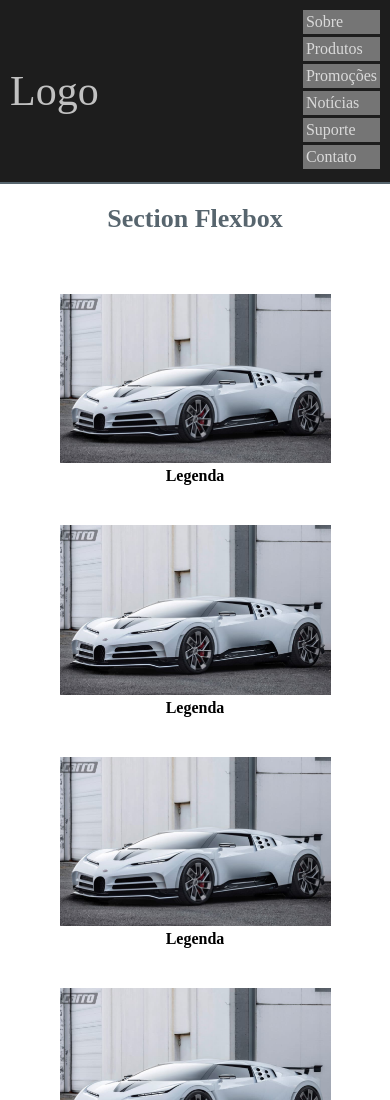
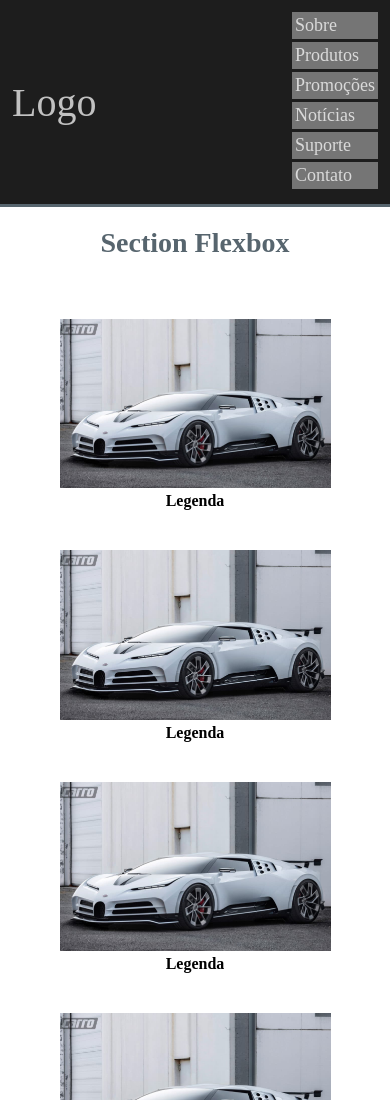
Before and after one commit to ThekokeBR/Lemuel_Felizardo_da_Silva, a plain HTML site: page index.html in a window 390 px wide. Shown: the top 1100 px of the page. Drawn offline with Linux system fonts and the light colour scheme.

Commit message:
Update styles.css

```diff
--- a/css/styles.css
+++ b/css/styles.css
@@ -12,26 +12,26 @@
 
 /* Estilos para o cabeçalho */
 header{
-    padding: 10px; /* Adiciona um preenchimento interno ao cabeçalho */
+    padding: 12px; /* Adiciona um preenchimento interno ao cabeçalho */
     background-color: rgb(29, 29, 29); /* Define a cor de fundo do cabeçalho */
     display: flex; /* Define o cabeçalho como um contêiner flexível */
     align-items: center; /* Centraliza verticalmente os itens dentro do cabeçalho */
     justify-content: space-between; /* Distribui o espaço entre os itens no cabeçalho */
-    border-bottom: 2px solid var(--colorPrimary); /* Adiciona uma borda inferior com a cor primária */
+    border-bottom: 3px solid var(--colorPrimary); /* Adiciona uma borda inferior com a cor primária */
+}
+
+/* Estilos para o logotipo no cabeçalho */
+header .logo{
+    font-size: 28px; /* Define o tamanho da fonte do logotipo */
+    color: var(--colorPrimary); /* Define a cor do logotipo */
+    font-weight: bold; /* Define o peso da fonte como negrito */
 }
 
 /* Estilos para lista, itens de lista e links no cabeçalho */
 header ul, li, a{
     display: flex; /* Define a lista, itens de lista e links como contêineres flexíveis */
-    gap: 16px; /* Define o espaço entre os elementos */
+    gap: 18px; /* Define o espaço entre os elementos */
     text-decoration: none; /* Remove a decoração de texto dos links */
-}
-
-/* Estilos para o logotipo no cabeçalho */
-header .logo{
-    font-size: 26px; /* Define o tamanho da fonte do logotipo */
-    color: var(--colorPrimary); /* Define a cor do logotipo */
-    font-weight: bold; /* Define o peso da fonte como negrito */
 }
 
 /* Estilos para links no cabeçalho */
@@ -51,7 +51,7 @@ h3{
     padding: 20px; /* Adiciona preenchimento interno ao elemento h3 */
     text-align: center; /* Centraliza o texto */
     color: var(--colorPrimary); /* Define a cor do texto */
-    font-size: 26px; /* Define o tamanho da fonte */
+    font-size: 28px; /* Define o tamanho da fonte */
 }
 
 /* Estilos para seções */
@@ -72,6 +72,13 @@ article {
     max-width: 600px; /* Define a largura máxima do artigo */
 }
 
+/* Estilos para parágrafos */
+p{
+    color: rgb(0, 0, 0); /* Define a cor do texto dos parágrafos */
+    font-weight: bold; /* Define o peso da fonte como negrito */
+    text-align: center; /* Centraliza o texto */
+}
+
 /* Estilos para imagens */
 img {
     width: 100%; /* Faz com que as imagens ocupem 100% da largura do contêiner pai */
@@ -79,27 +86,25 @@ img {
     max-width: 600px; /* Define a largura máxima da imagem */
 }
 
-/* Estilos para parágrafos */
-p{
-    color: rgb(0, 0, 0); /* Define a cor do texto dos parágrafos */
-    font-weight: bold; /* Define o peso da fonte como negrito */
-    text-align: center; /* Centraliza o texto */
-}
-
 /* Media query para telas menores que 600px */
 @media (max-width: 600px) {
     header .logo{
-        font-size: 42px; /* Aumenta o tamanho da fonte do logotipo */
+        font-size: 40px; /* Aumenta o tamanho da fonte do logotipo */
     }
     header a{
-        font-size: 42px; /* Aumenta o tamanho da fonte dos links */
+        font-size: 40px; /* Aumenta o tamanho da fonte dos links */
     }
     header nav a{
-        font-size: 16px; /* Define o tamanho da fonte dos links de navegação */
+        font-size: 18px; /* Define o tamanho da fonte dos links de navegação */
+    }
+    li {
+        background-color:rgb(117, 117, 117); /* Adiciona fundo cinza apenas aos itens da lista 'l' */
+        padding: 3px; /* Adiciona espaçamento interno */
+        margin-bottom: 3px; /* Adiciona margem inferior */
     }
     header ul, li, a{
         display: block; /* Altera a exibição dos elementos para bloco */
-        font-size: 36px; /* Define o tamanho da fonte dos itens do cabeçalho */
+        font-size: 38px; /* Define o tamanho da fonte dos itens do cabeçalho */
     }
     section{
         width: 90%; /* Define a largura da seção como 90% */
@@ -107,11 +112,4 @@ p{
     article{
         max-width: 100%; /* Define a largura máxima dos artigos como 100% */
     }
-
-     /* Adiciona fundo cinza apenas aos itens da lista 'l' */
-     li {
-        background-color:rgb(117, 117, 117);
-        padding: 3px; /* Adiciona espaçamento interno */
-        margin-bottom: 3px; /* Adiciona margem inferior */
     }
-}
```
